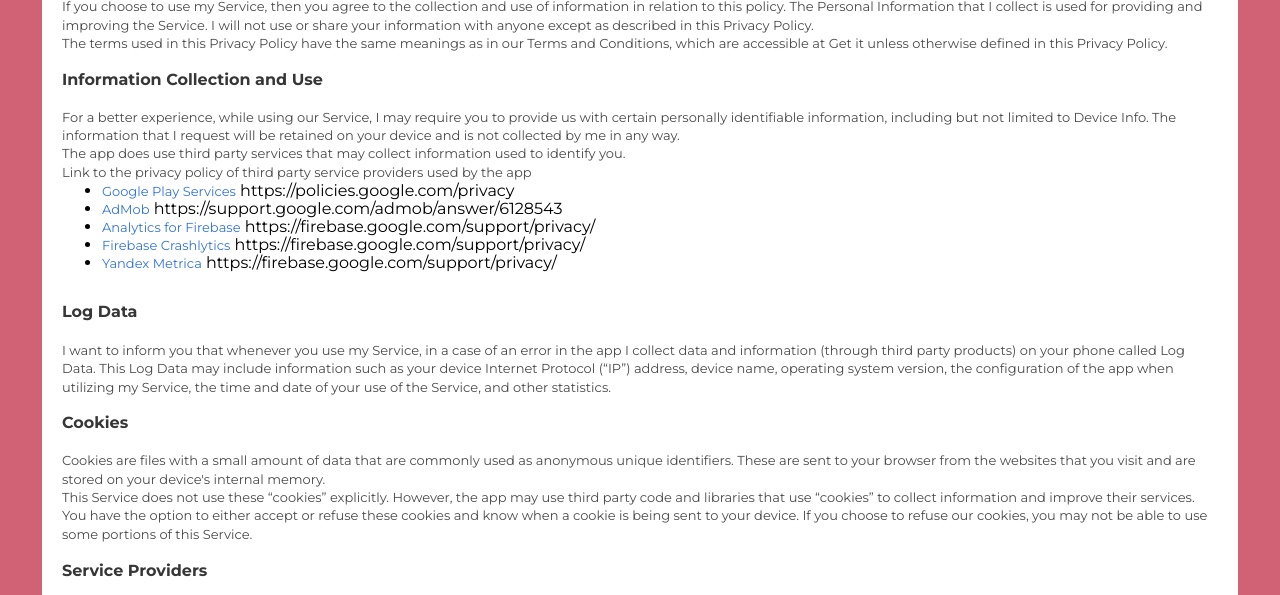
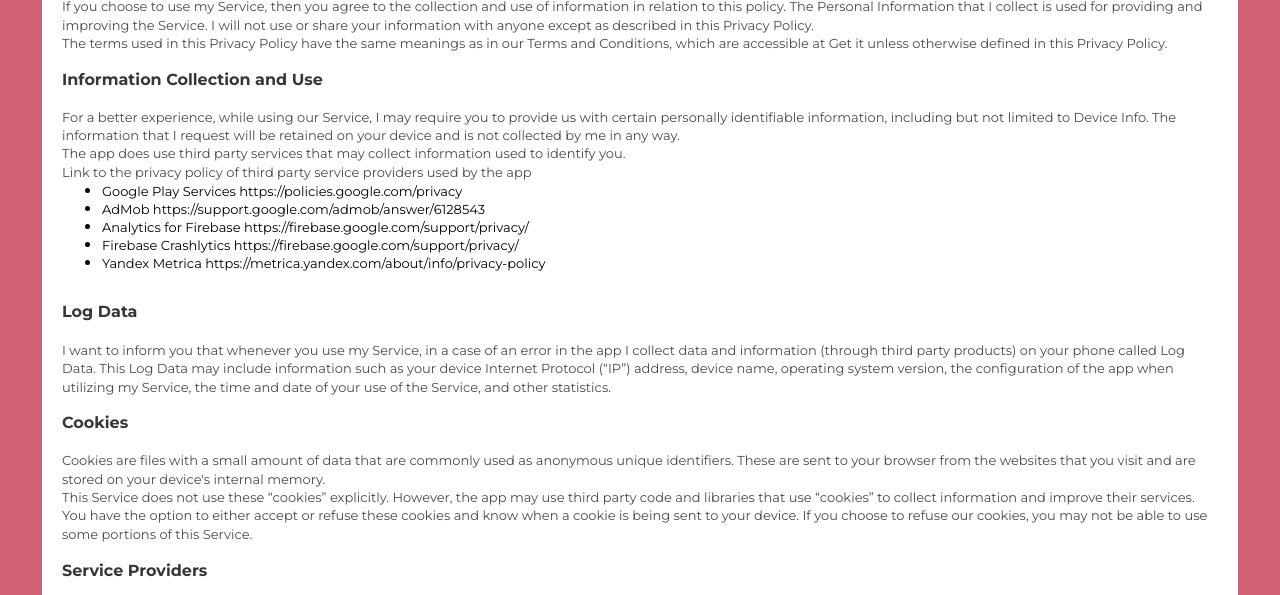
Before and after one commit to vcherepanov0/potindevs, a plain HTML site: page privacy.html in a window 1280 px wide. Shown: the part 177-772 px from the top of the page. Drawn offline with Linux system fonts and the light colour scheme.

Commit message:
Add files via upload

```diff
--- a/privacy.html
+++ b/privacy.html
@@ -80,22 +80,22 @@ to identify you.</span></span></span></span></p>
 to the privacy policy of third party service providers used by the app</span></span></span></span></p>
     <ul>
       <li><p style="line-height: 100%; margin-right: 0.11in; margin-top: 0.11in; margin-bottom: 0in; border: none; padding: 0in">
-       <span style="color: #3273dc; "><span
+       <span ><span
                 style="font-family: Roboto, serif; "><span style="font-size: 12pt; font-size: small; "><span style="background: #f5f5f5">Google
-	Play Services</span></span></span></span> https://policies.google.com/privacy </p>
+	Play Services  https://policies.google.com/privacy</span></span></span></span></p>
       <li><p style="line-height: 100%; margin-right: 0.11in; margin-bottom: 0in; border: none; padding: 0in">
-       <span style="color: #3273dc; "><span
-                style="font-family: Roboto, serif; "><span style="font-size: 12pt; font-size: small; "><span style="background: #f5f5f5">AdMob</span></span></span></span> https://support.google.com/admob/answer/6128543 </p>
+       <span ><span
+                style="font-family: Roboto, serif; "><span style="font-size: 12pt; font-size: small; "><span style="background: #f5f5f5">AdMob https://support.google.com/admob/answer/6128543</span></span></span></span>  </p>
         <li><p style="line-height: 100%; margin-right: 0.11in; margin-bottom: 0.11in; border: none; padding: 0in">
-            <span style="color: #3273dc; "><span
-                    style="font-family: Roboto, serif; "><span style="font-size: 12pt; font-size: small; "><span style="background: #f5f5f5">Analytics for Firebase</span></span></span></span> https://firebase.google.com/support/privacy/</p>
+            <span ><span
+                    style="font-family: Roboto, serif; "><span style="font-size: 12pt; font-size: small; "><span style="background: #f5f5f5">Analytics for Firebase https://firebase.google.com/support/privacy/</span></span></span></span> </p>
       <li><p style="line-height: 100%; margin-right: 0.11in; margin-bottom: 0.11in; border: none; padding: 0in">
-        <span style="color: #3273dc; "><span
+        <span ><span
                 style="font-family: Roboto, serif; "><span style="font-size: 12pt; font-size: small; "><span style="background: #f5f5f5">Firebase
-	Crashlytics</span></span></span></span> https://firebase.google.com/support/privacy/</p>
+	Crashlytics  https://firebase.google.com/support/privacy/</span></span></span></span></p>
         <li><p style="line-height: 100%; margin-right: 0.11in; margin-bottom: 0.11in; border: none; padding: 0in">
-            <span style="color: #3273dc; "><span
-                    style="font-family: Roboto, serif; "><span style="font-size: 12pt; font-size: small; "><span style="background: #f5f5f5">Yandex Metrica</span></span></span></span> https://firebase.google.com/support/privacy/</p>
+            <span ><span
+                    style="font-family: Roboto, serif; "><span style="font-size: 12pt; font-size: small; "><span style="background: #f5f5f5">Yandex Metrica https://metrica.yandex.com/about/info/privacy-policy</span></span></span></span> </p>
     </ul>
     <p style="line-height: 100%; margin-right: 0.11in; margin-top: 0.11in; margin-bottom: 0.11in; border: none; padding: 0in">
       <br/>
```
